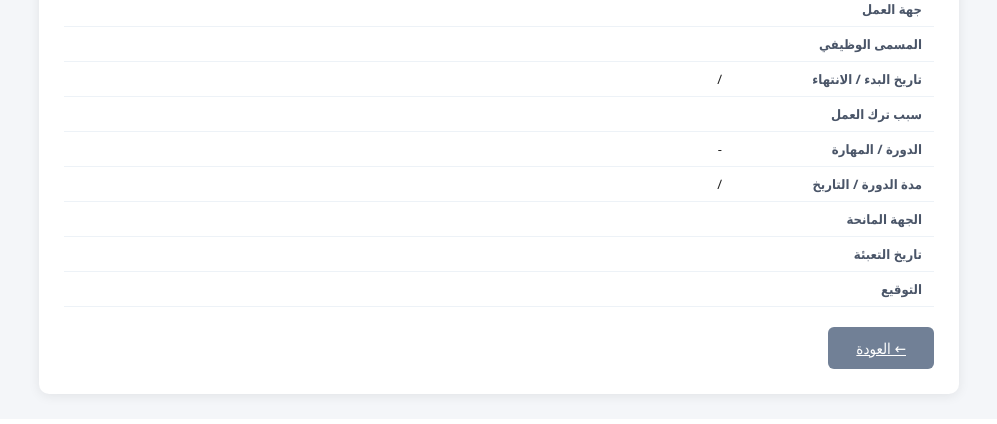
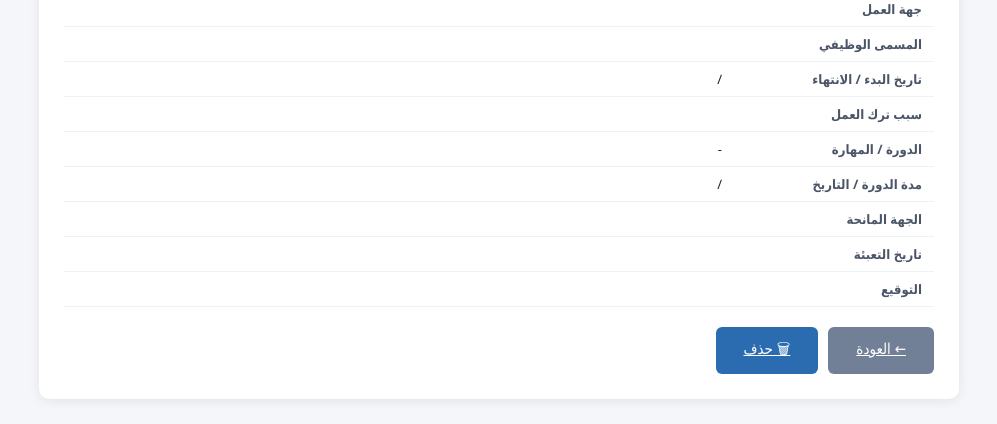
Before and after one commit to mhdnour-mr/projet-nomina, a Flask app: page /view/1 in a window 1280 px wide. Shown: the part 1022-1446 px from the top of the page, without its empty margins (141-1138 px from the left). Before the commit the page ends 1425 px from the top, so only its background shows below. Run offline with Flask 3, Linux system fonts and the light colour scheme; the visitor is signed in with stand-in values (Sample User, id 1); data that the repository does not hold is empty.

Commit message:
delete button

```diff
--- a/templates/view_form1.html
+++ b/templates/view_form1.html
@@ -39,7 +39,8 @@
     <tr><td>التوقيع</td><td>{{ r['signature'] }}</td></tr>
   </table>
   <div class="btn-group">
-    <a href="/dashboard" class="btn btn-secondary">← العودة</a>
-  </div>
+      <a href="/dashboard" class="btn btn-secondary">← العودة</a>
+      <a href="/delete/{{ r['id'] }}" class="btn btn-primary" onclick="return confirm('هل تريد حذف هذه الاستمارة؟')">🗑 حذف</a>
+    </div>
 </div>
 {% endblock %}
```
